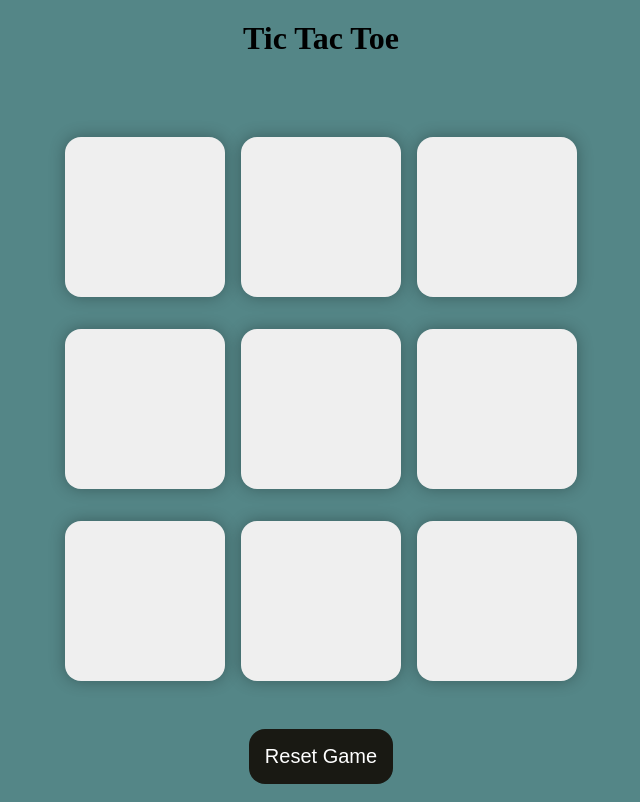
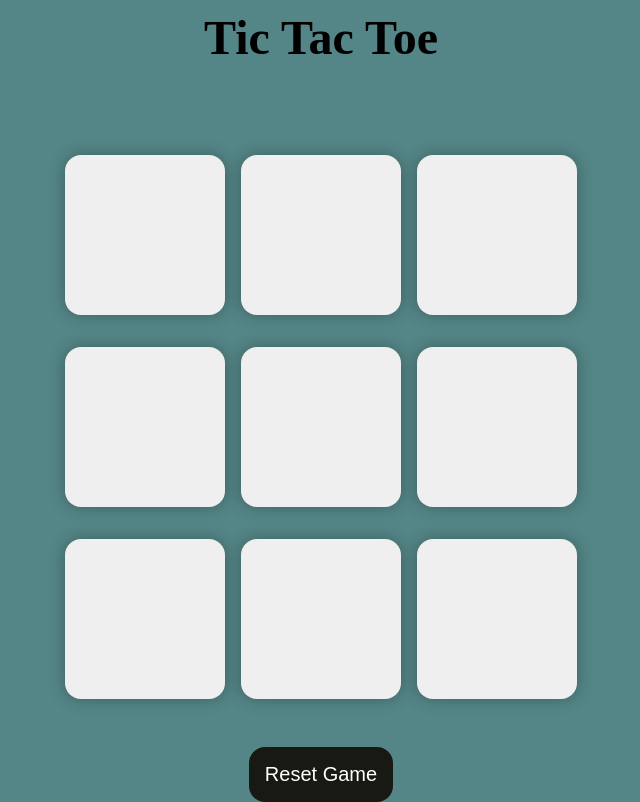
Before and after one commit to Pratham-82/Tic-Tac-Toe, a plain HTML site: page index.html in a window 1280 px wide. Shown: the whole page, without its empty margins (319-959 px from the left). Drawn offline with Linux system fonts and the light colour scheme.

Commit message:
Update style.css

```diff
--- a/style.css
+++ b/style.css
@@ -10,7 +10,8 @@ body{
 
 }
 h1{
-    margin:20px;
+    padding: 10px;
+    font-size: 3rem;
 }
 
 .container{
```
